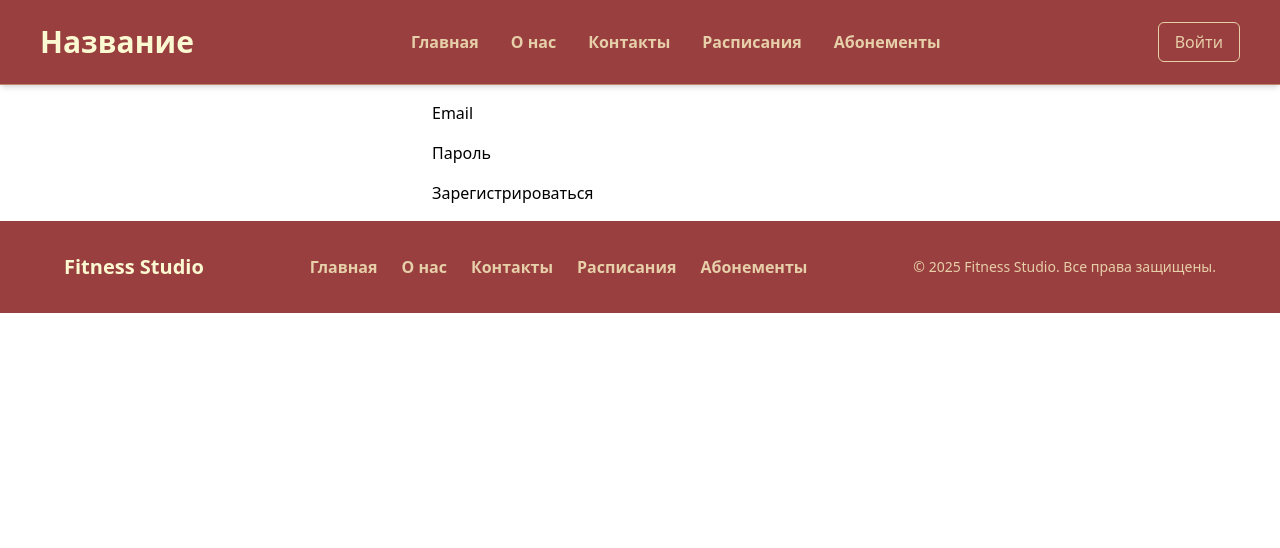
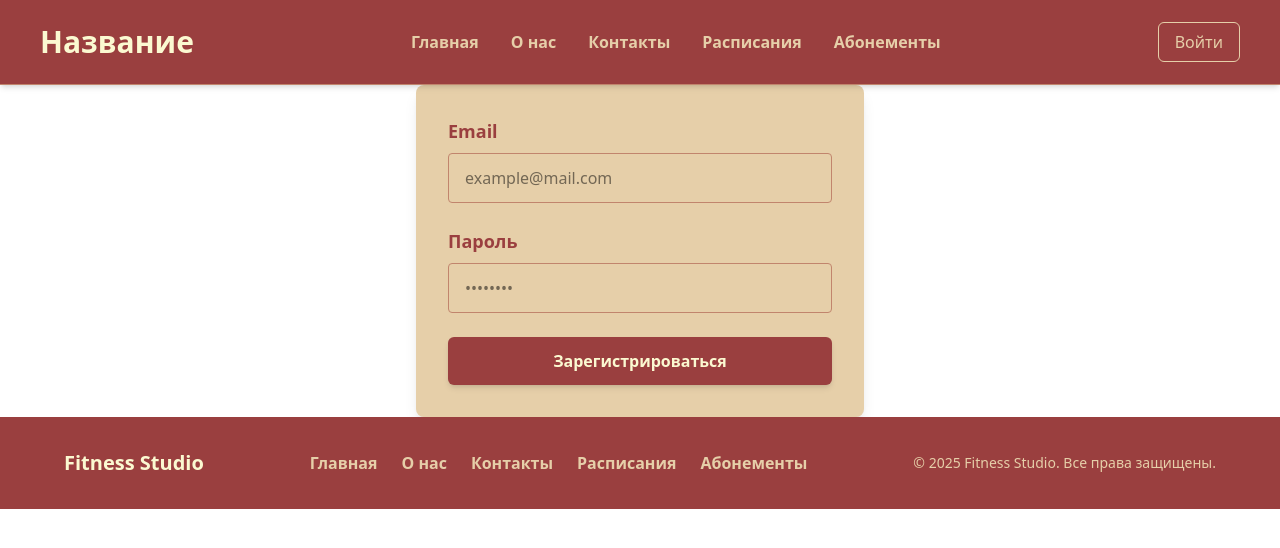
Before and after one commit to Vo1ka/Fitness_studio-web, a Next.js app: page /register in a window 1280 px wide. Shown: the top 548 px of the page. Built offline with nearby package versions, Linux system fonts and the light colour scheme; no server answers.

Commit message:
page: registerPage

```diff
--- a/src/app/(public)/layout.tsx
+++ b/src/app/(public)/layout.tsx
@@ -1,8 +1,12 @@
+import Footer from "@/components/Footer/Footer";
+import Header from "@/components/Header/Header";
+
 export default function PublicLayout({ children }: { children: React.ReactNode }) {
     return (
-        <div>
-            {/* Тут может быть гостевой header/навигация */}
-            {children}
-        </div>
+        <>
+        <Header />
+            <main className="flex-grow">{children}</main>
+        <Footer></Footer>
+        </>
     );
 }
--- a/src/app/(public)/register/page.tsx
+++ b/src/app/(public)/register/page.tsx
@@ -5,7 +5,8 @@ import { z } from "zod";
 import { zodResolver } from "@hookform/resolvers/zod";
 import { useAuth } from "@/app/lib/auth/useAuth";
 import { useLogin, useRegister } from "@/app/lib/api/endpoints";
-import { useRouter } from "next/router";
+import { useRouter } from "next/navigation";
+
 export const registerSchema = z.object({
   email: z.string().email({ message: "Введите корректный email" }),
   password: z.string().min(8, { message: "Минимум 8 символов" }),
@@ -38,7 +39,7 @@ export default function RegisterPage() {
       });
 
       login(loginRes.accessToken); // сохраняем токен
-      router.push("/sessions");    // редирект в защищённый раздел
+      router.push("/bookings");    // редирект в защищённый раздел
     } catch (err: any) {
       alert(err.message || "Ошибка регистрации");
     }
@@ -46,27 +47,64 @@ export default function RegisterPage() {
 
 
   return (
-    <form onSubmit={handleSubmit(onSubmit)} className="max-w-md mx-auto p-4 space-y-4">
-      <div>
-        <label htmlFor="email">Email</label>
-        <input id="email" type="email" {...register("email")} className="input" />
-        {errors.email && <p className="text-red-500">{errors.email.message}</p>}
+    <form
+      onSubmit={handleSubmit(onSubmit)}
+      className="max-w-md mx-auto p-8 space-y-6 bg-[#E6CFA9] rounded-lg shadow-lg"
+    >
+      <div className="flex flex-col">
+        <label
+          htmlFor="email"
+          className="mb-2 font-semibold text-[#9A3F3F] text-lg"
+        >
+          Email
+        </label>
+        <input
+          id="email"
+          type="email"
+          {...register("email")}
+          className={`px-4 py-3 rounded border transition-colors duration-300 focus:outline-none focus:ring-2 focus:ring-[#9A3F3F] ${
+            errors.email ? "border-red-500" : "border-[#C1856D]"
+          }`}
+          placeholder="example@mail.com"
+          autoComplete="email"
+        />
+        {errors.email && (
+          <p className="mt-1 text-sm text-red-600 font-medium">{errors.email.message}</p>
+        )}
       </div>
 
-      <div>
-        <label htmlFor="password">Пароль</label>
-        <input id="password" type="password" {...register("password")} className="input" />
-        {errors.password && <p className="text-red-500">{errors.password.message}</p>}
+      <div className="flex flex-col">
+        <label
+          htmlFor="password"
+          className="mb-2 font-semibold text-[#9A3F3F] text-lg"
+        >
+          Пароль
+        </label>
+        <input
+          id="password"
+          type="password"
+          {...register("password")}
+          className={`px-4 py-3 rounded border transition-colors duration-300 focus:outline-none focus:ring-2 focus:ring-[#9A3F3F] ${
+            errors.password ? "border-red-500" : "border-[#C1856D]"
+          }`}
+          placeholder="••••••••"
+          autoComplete="current-password"
+        />
+        {errors.password && (
+          <p className="mt-1 text-sm text-red-600 font-medium">{errors.password.message}</p>
+        )}
       </div>
 
-      <button type="submit"
-      disabled={isSubmitting || registerMutation.isPending || loginMutation.isPending}
-      className="btn">
-        {isSubmitting || registerMutation.isPending
-        || loginMutation.isPending ?
-        "Загрузка..." :
-        "Зарегистрироваться"}
+      <button
+        type="submit"
+        disabled={isSubmitting || registerMutation.isPending || loginMutation.isPending}
+        className="w-full bg-[#9A3F3F] text-[#FBF9D1] py-3 rounded-md font-semibold shadow-md hover:bg-[#C1856D] transition-colors duration-300 disabled:opacity-50 disabled:cursor-not-allowed"
+      >
+        {isSubmitting || registerMutation.isPending || loginMutation.isPending
+          ? "Загрузка..."
+          : "Зарегистрироваться"}
       </button>
     </form>
+
   );
 }
--- a/src/app/layout.tsx
+++ b/src/app/layout.tsx
@@ -12,9 +12,7 @@ export default function RootLayout({ children }: { children: React.ReactNode })
         <html lang="en">
             <body>
                 <Providers>
-                    <Header />
                     {children}
-                    <Footer></Footer>
                 </Providers>
             </body>
         </html>
```
